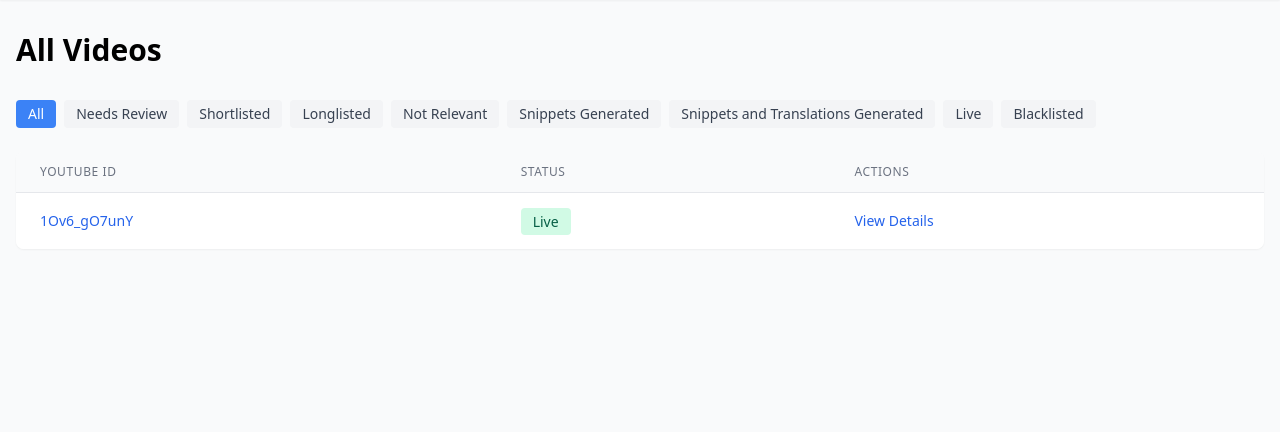
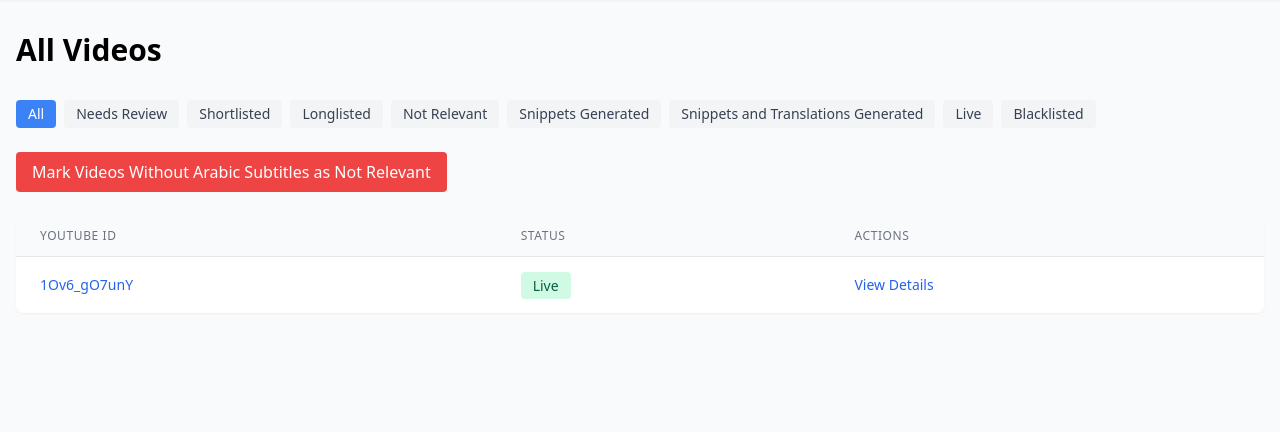
Before and after one commit to koljapluemer/snipvocab, a Django app: page /cms/videos/ in a window 1280 px wide. Shown: the part 64-496 px from the top of the page. Run offline with Django 5.2, Linux system fonts and the light colour scheme; data comes from the database, SQL or seed files in the repository; some libraries are stand-ins or nearby versions.

Commit message:
improve cms

```diff
--- a/backend/cms/templates/list_all_videos.html
+++ b/backend/cms/templates/list_all_videos.html
@@ -19,6 +19,14 @@
             {% endfor %}
         </div>
     </div>
+
+    <!-- Mark Videos Without Arabic Button -->
+    <form method="post" action="{% url 'mark_videos_without_arabic' %}" class="mb-6">
+        {% csrf_token %}
+        <button type="submit" class="px-4 py-2 bg-red-500 text-white rounded hover:bg-red-600">
+            Mark Videos Without Arabic Subtitles as Not Relevant
+        </button>
+    </form>
 
     {% if videos %}
         <div class="bg-white shadow-sm rounded-lg overflow-hidden">
--- a/backend/cms/urls.py
+++ b/backend/cms/urls.py
@@ -13,4 +13,5 @@ urlpatterns = [
     path('videos/<str:youtube_id>/generate-translations/', views.generate_translations, name='generate_translations'),
     path('videos/<str:youtube_id>/publish/', views.publish_video, name='publish_video'),
     path('videos/<str:youtube_id>/reset-snippets/', views.reset_snippets, name='reset_snippets'),
+    path('mark-videos-without-arabic/', views.mark_videos_without_arabic_subtitles, name='mark_videos_without_arabic'),
 ]
--- a/backend/cms/views.py
+++ b/backend/cms/views.py
@@ -121,7 +121,7 @@ def import_channel_videos(request):
                         # Only create if it doesn't exist
                         Video.objects.get_or_create(
                             youtube_id=video_id,
-                            defaults={'status': VideoStatus.NEEDS_REVIEW}
+                            defaults={'status': VideoStatus.NEEDS_REVIEW, 'comment': f'Imported from channel {username}'}
                         )
                         total_videos += 1
 
@@ -508,3 +508,26 @@ def bulk_import_videos(request):
         return render(request, 'bulk_import_videos.html')
 
     return render(request, 'bulk_import_videos.html')
+
+@require_http_methods(["POST"])
+def mark_videos_without_arabic_subtitles(request):
+    """View to mark videos without Arabic subtitles as not relevant"""
+    try:
+        # Get all videos
+        videos = Video.objects.all()
+        marked_count = 0
+
+        for video in videos:
+            # Check if video has Arabic subtitles
+            has_arabic = any(lang.startswith('ar') for lang in video.available_subtitle_languages)
+
+            if not has_arabic:
+                video.status = VideoStatus.NOT_RELEVANT
+                video.save()
+                marked_count += 1
+
+        messages.success(request, f"Successfully marked {marked_count} videos without Arabic subtitles as not relevant.")
+    except Exception as e:
+        messages.error(request, f"Error marking videos: {str(e)}")
+
+    return redirect('list_all_videos')
```
